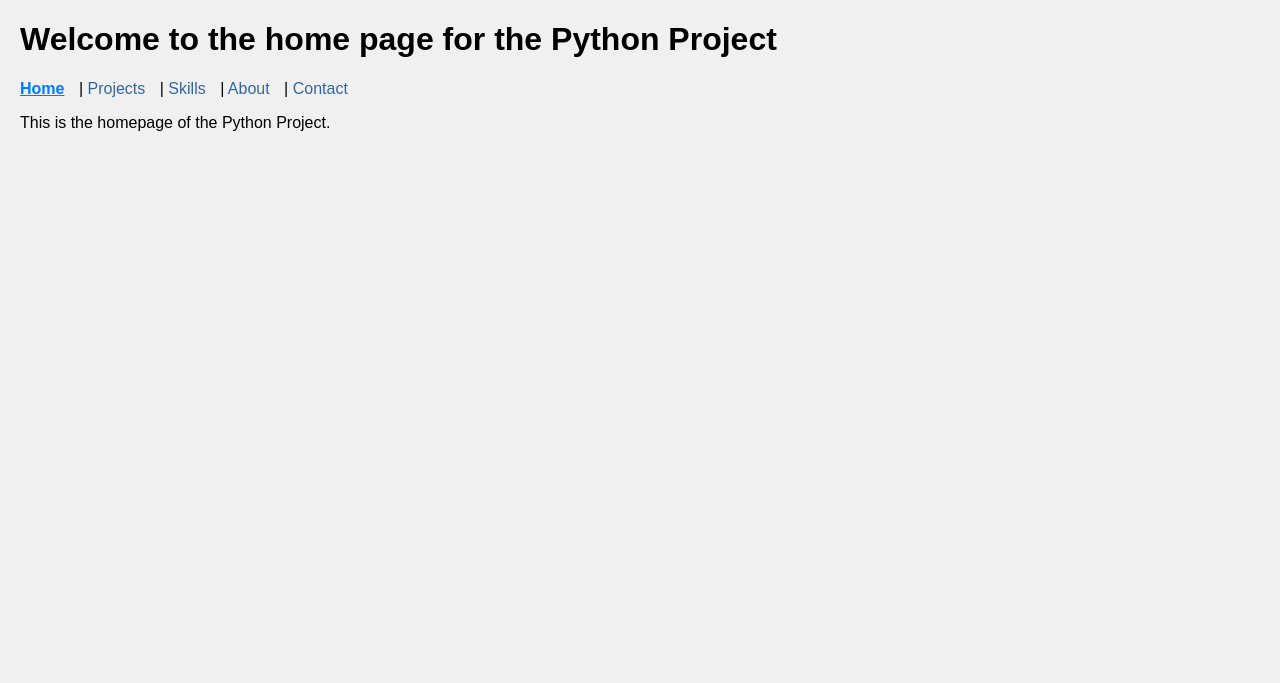
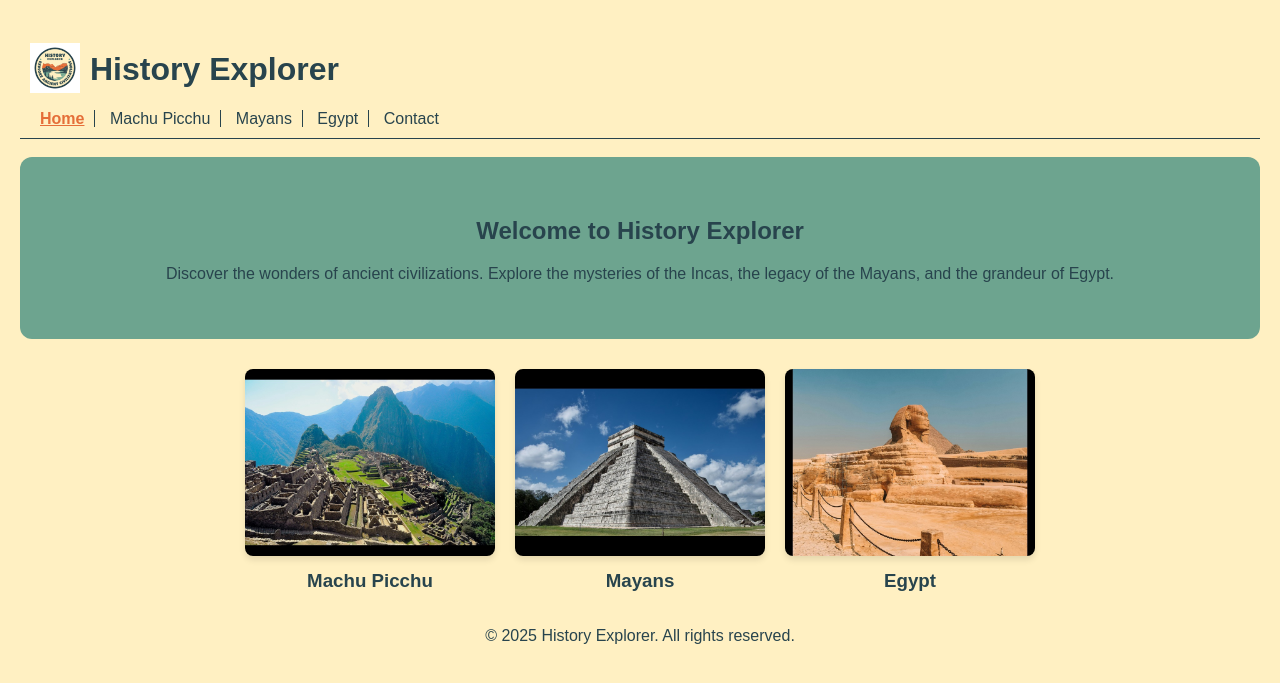
Before and after one commit to lra2001/python, a Flask app: page / in a window 1280 px wide. Shown: the top 683 px of the page. Run offline with Flask 3, Linux system fonts and the light colour scheme; some libraries are stand-ins or nearby versions.

Commit message:
Update project
- Add images
- Add Favicon
- Edit base, home and other pages
- Edit Readme

```diff
--- a/app.py
+++ b/app.py
@@ -1,30 +1,37 @@
-from flask import Flask, render_template, request
+from flask import Flask, send_from_directory, render_template, request
+
+import os
+from flask import send_from_directory
 
 app = Flask(__name__)
+
+@app.route('/favicon.ico')
+def favicon():
+    return send_from_directory('static', 'favicon.ico', mimetype='image/vnd.microsoft.icon')
 
 @app.route('/')
 def home():
     return render_template('home.html', active_page='home')
 
-@app.route('/projects')
-def projects():
-    return render_template('projects.html', active_page='projects')
+@app.route('/egypt')
+def egypt():
+    return render_template('egypt.html', active_page='egypt')
 
-@app.route("/skills")
-def skills():
-    return render_template("skills.html", active_page='skills')
+@app.route('/machu_picchu')
+def machu_picchu():
+    return render_template('machu_picchu.html', active_page='machu_picchu')
 
-@app.route("/about")
-def about():
-    return render_template("about.html", active_page='about')
+@app.route('/mayans')
+def mayans():
+    return render_template('mayans.html', active_page='mayans')
 
-@app.route("/contact", methods=["GET", "POST"])
+@app.route('/contact', methods=['GET', 'POST'])
 def contact():
-    if request.method == "POST":
-        name = request.form.get("name")
-        message = request.form.get("message")
-        print(f"Contact form submitted: {name} - {message}")
-    return render_template("contact.html", active_page='contact')
+    if request.method == 'POST':
+        name = request.form.get('name')
+        message = request.form.get('message')
+        print(f"Message from {name}: {message}")
+    return render_template('contact.html', active_page='contact')
 
-if __name__ == "__main__":
+if __name__ == '__main__':
     app.run(debug=True)
--- a/static/css/style.css
+++ b/static/css/style.css
@@ -1,26 +1,119 @@
 body {
     font-family: Arial, sans-serif;
-    background-color: #f0f0f0;
+    background-color: #FFF0C2;
     margin: 20px;
+    color: #28444D;
 }
 
-nav a {
-    margin-right: 10px;
-    text-decoration: none;
-    color: #336699;
+a {
+    color: #28444D;
+    text-decoration: none; /* Optional: removes underline */
 }
 
-nav a.active {
+a:hover {
+    color: #E56E38; /* darker version for hover, optional */
+}
+
+h1{
+    color: #28444D;
+}
+
+h2{
+    color: #28444D;
+}
+
+h3{
+    color: #28444D;
+}
+
+header {
+    padding: 10px;
+    border-bottom: 1px solid #28444D;
+}
+
+.header-top {
+    display: flex;
+    align-items: center;
+    gap: 10px; /* space between logo and h1 */
+}
+
+.logo {
+    height: 50px;
+}
+
+.site-title {
+    font-size: 24px;
+    margin: 0;
+}
+
+.main-nav a {
+    text-decoration: none;
+    color: #28444D;
+    padding: 0 10px;
+    border-right: 1px solid #28444D;
+}
+
+/* Remove the border from the last item */
+.main-nav a:last-child {
+    border-right: none;
+}
+
+.main-nav a.active {
     font-weight: bold;
     text-decoration: underline;
-    color: #007BFF;
+    color: #E56E38;
+}
+
+footer{
+    text-align: center;
+    color: #28444D;
 }
 
 form {
     margin-top: 20px;
 }
 
-input, textarea {
+input,
+textarea {
     width: 300px;
     margin: 10px 0;
 }
+
+.hero {
+    text-align: center;
+    padding: 40px;
+    background-color: #6DA48F;
+    border-radius: 12px;
+    margin-bottom: 30px;
+}
+
+.destinations-preview {
+    display: flex;
+    gap: 20px;
+    justify-content: center;
+    flex-wrap: wrap;
+}
+
+.destination-card {
+    text-align: center;
+    width: 250px;
+}
+
+.destination-card img {
+    width: 100%;
+    border-radius: 8px;
+    box-shadow: 0 4px 6px rgba(0, 0, 0, 0.1);
+}
+
+.destination-card h3 {
+    margin-top: 10px;
+    color: #336699;
+}
+
+.feature-image {
+    width: 100%;
+    max-width: 600px;
+    display: block;
+    margin: 20px auto;
+    border-radius: 8px;
+}
--- /dev/null
+++ b/templates/base.html
@@ -0,0 +1,41 @@
+<!DOCTYPE html>
+<html lang="en">
+
+<head>
+    <meta charset="UTF-8">
+    <title>{% block title %}History Explorer{% endblock %}</title>
+    <meta name="viewport" content="width=device-width, initial-scale=1.0">
+    <link rel="icon" type="image/x-icon" href="{{ url_for('static', filename='favicon.ico') }}">
+    <link rel="stylesheet" href="{{ url_for('static', filename='css/style.css') }}">
+</head>
+
+<body>
+    <header>
+        <div class="header-top">
+            <a href="{{ url_for('home') }}">
+                <img src="{{ url_for('static', filename='logo.png') }}" alt="Logo" class="logo">
+            </a>
+            <h1>History Explorer</h1>
+        </div>
+        <nav class="main-nav">
+            <a href="/" class="{% if active_page == 'home' %}active{% endif %}">Home</a>
+            <a href="/machu_picchu" class="{% if active_page == 'machu_picchu' %}active{% endif %}">Machu Picchu</a>
+            <a href="/mayans" class="{% if active_page == 'mayans' %}active{% endif %}">Mayans</a>
+            <a href="/egypt" class="{% if active_page == 'egypt' %}active{% endif %}">Egypt</a>
+            <a href="/contact" class="{% if active_page == 'contact' %}active{% endif %}">Contact</a>
+        </nav>
+    </header>
+
+    <br>
+
+    <main>
+        {% block content %}{% endblock %}
+    </main>
+
+    <footer>
+        <p>&copy; 2025 History Explorer. All rights reserved.</p>
+    </footer>
+    <script src="{{ url_for('static', filename='js/script.js') }}"></script>
+</body>
+
+</html>
--- a/templates/home.html
+++ b/templates/home.html
@@ -1,41 +1,26 @@
-<!DOCTYPE html>
-<html lang="en">
+{% extends "base.html" %}
 
-<head>
-    <meta charset="UTF-8">
-    <title>Python Project - Home</title>
+{% block title %}Home | History Explorer{% endblock %}
 
-    <!-- Flask Static CSS -->
-    <link rel="stylesheet" href="{{ url_for('static', filename='css/style.css') }}">
+{% block content %}
+<section class="hero">
+    <h2>Welcome to History Explorer</h2>
+    <p>Discover the wonders of ancient civilizations. Explore the mysteries of the Incas, the legacy of the Mayans,
+        and the grandeur of Egypt.</p>
+</section>
 
-    <!-- Favicon -->
-    <link rel="icon" type="image/x-icon" href="{{ url_for('static', filename='images/favicon.ico') }}">
-
-    <!-- Font Awesome Icons -->
-    <script src="https://kit.fontawesome.com/5860ee4324.js" crossorigin="anonymous"></script>
-
-    <!-- Meta tags -->
-    <meta name="keywords" content="TBC">
-    <meta name="description" content="TBC">
-    <meta name="author" content="Luis Almeida">
-    <meta name="viewport" content="width=device-width, initial-scale=1.0">
-</head>
-
-<body>
-    <h1>Welcome to the home page for the Python Project</h1>
-    <nav>
-        <a href="/" class="{% if active_page == 'home' %}active{% endif %}">Home</a> |
-        <a href="/projects" class="{% if active_page == 'projects' %}active{% endif %}">Projects</a> |
-        <a href="/skills" class="{% if active_page == 'skills' %}active{% endif %}">Skills</a> |
-        <a href="/about" class="{% if active_page == 'about' %}active{% endif %}">About</a> |
-        <a href="/contact" class="{% if active_page == 'contact' %}active{% endif %}">Contact</a>
-    </nav>
-
-
-    <p>This is the homepage of the Python Project.</p>
-
-    <!-- JavaScript -->
-    <script src="{{ url_for('static', filename='js/script.js') }}"></script>
-</body>
-
-</html>
+<section class="destinations-preview">
+    <div class="destination-card">
+        <img src="{{ url_for('static', filename='images/machu_picchu.jpg') }}" alt="Machu Picchu">
+        <h3><a href="/machu_picchu">Machu Picchu</a></h3>
+    </div>
+    <div class="destination-card">
+        <img src="{{ url_for('static', filename='images/mayans.jpg') }}" alt="Mayan Ruins">
+        <h3><a href="/mayans">Mayans</a></h3>
+    </div>
+    <div class="destination-card">
+        <img src="{{ url_for('static', filename='images/egypt.jpg') }}" alt="Egyptian Pyramids">
+        <h3><a href="/egypt">Egypt</a></h3>
+    </div>
+</section>
+{% endblock %}
```
Also changed, not shown: templates/about.html (deleted, +0 -38 lines), templates/contact.html (+12 -30 lines), templates/egypt.html (added, +17 -0 lines), templates/machu_picchu.html (added, +17 -0 lines), templates/mayans.html (added, +17 -0 lines), templates/projects.html (deleted, +0 -38 lines), templates/skills.html (deleted, +0 -38 lines), README.md, static/favicon.ico (added), static/images/egypt.jpg (added), static/images/machu_picchu.jpg (added), static/images/mayans.jpg (added), static/logo.png (added).
